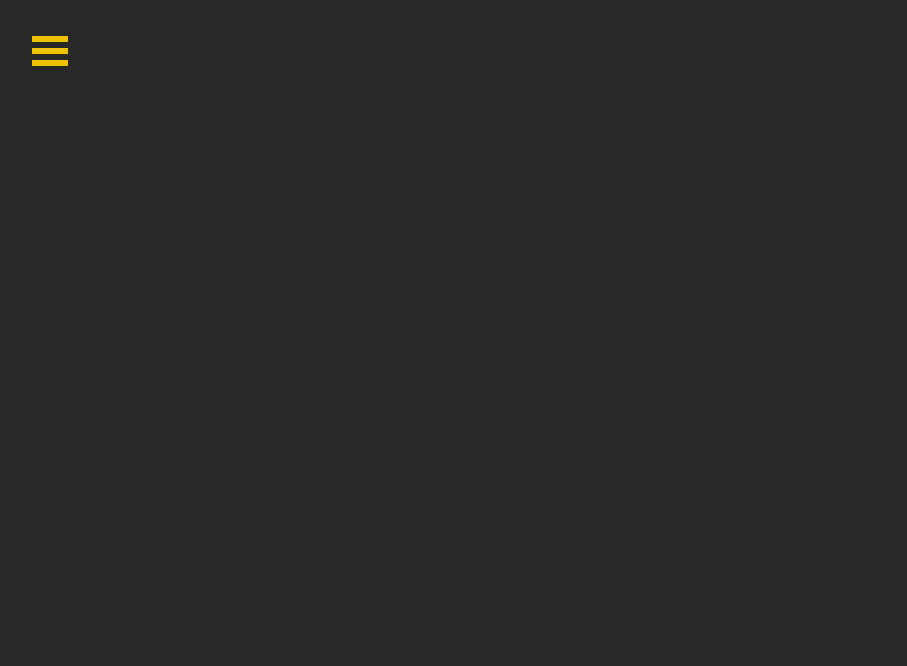
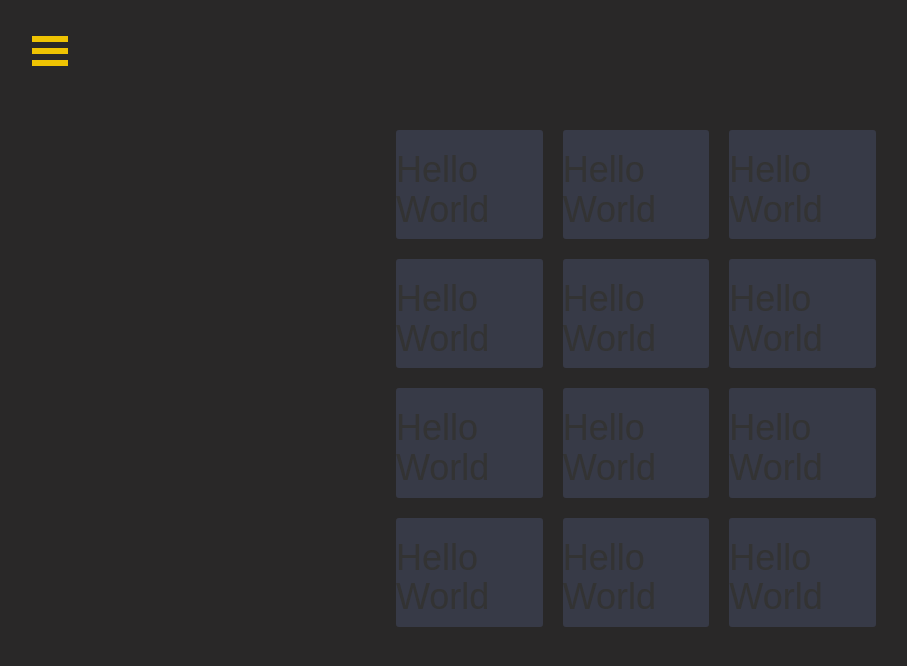
Before and after one commit to raulcodes/control-panel, a React (Create React App) app: page /tv in a window 1280 px wide. Shown: the top 666 px of the page, without its empty margins (4-911 px from the left). Built offline with nearby package versions, Linux system fonts and the light colour scheme.

Commit message:
improved tv

```diff
--- a/src/App.js
+++ b/src/App.js
@@ -4,6 +4,7 @@ import './styles/Hamburger.css';
 import Hamburger from './components/Hamburger.js';
 import Greeting from './components/Greeting.js';
 import Lights from './components/Lights.js';
+import Tv from './components/Tv.js';
 import {
   BrowserRouter as Router,
   Route,
@@ -20,7 +21,7 @@ class App extends Component {
             <Switch>
               <Route exact path="/" render={() => <Greeting name="Raul"/>} />
               <Route path="/lights" component={Lights} />
-              {/* <Route path="/tv" component={} */}
+              <Route path="/tv" component={Tv} />
             </Switch>
           </div>
         </div>
--- a/src/components/Category.js
+++ b/src/components/Category.js
@@ -1,5 +1,4 @@
 import React, { Component, Fragment } from 'react';
-import Lights from './Lights.js';
 import '../styles/Category.css';
 
 class Category extends Component {
--- a/src/components/Roku_channel.js
+++ b/src/components/Roku_channel.js
@@ -1,4 +1,5 @@
 import React, { Component } from 'react';
+import '../styles/Roku_channel.css'
 // import { Row, Col, Grid } from 'react-bootstrap';
 
 class Channel extends Component {
@@ -24,7 +25,8 @@ class Channel extends Component {
 
   render() {
     return (
-      <div className="channel_btn" onClick={this.handleChannelClick}>
+      <div className="channel-btn" onClick={this.handleChannelClick}>
+        <h1>Hello World</h1>
         {this.props.name}
       </div>
     );
--- /dev/null
+++ b/src/components/Tv.js
@@ -0,0 +1,34 @@
+import React, { Component, Fragment } from 'react';
+import Channel from './Roku_channel.js'
+import '../styles/Tv.css'
+
+class Tv extends Component {
+  render() {
+    return(
+      <Fragment>
+      <div className="tv-grid">
+        <Channel channelId="" />
+        <Channel channelId="" />
+        <Channel channelId="" />
+      </div>
+      <div className="tv-grid">
+        <Channel channelId="" />
+        <Channel channelId="" />
+        <Channel channelId="" />
+      </div>
+      <div className="tv-grid">
+        <Channel channelId="" />
+        <Channel channelId="" />
+        <Channel channelId="" />
+      </div>
+      <div className="tv-grid">
+        <Channel channelId="" />
+        <Channel channelId="" />
+        <Channel channelId="" />
+      </div>
+      </Fragment>
+    );
+  }
+}
+
+export default Tv;
--- /dev/null
+++ b/src/styles/Roku_channel.css
@@ -0,0 +1,6 @@
+.channel-btn {
+  margin-bottom: 10px;
+  margin-top: 10px;
+  border-radius: 3px;
+  background-color: #373a47;
+}
--- /dev/null
+++ b/src/styles/Tv.css
@@ -0,0 +1,12 @@
+.tv-grid {
+  display: grid;
+  grid-template-columns: repeat(3, 1fr);
+  grid-column-gap: 20px;
+}
+
+@media only screen and (min-width: 768px) {
+  .tv-grid {
+    width: 50%;
+    margin: 0 auto;
+  }
+}
```
